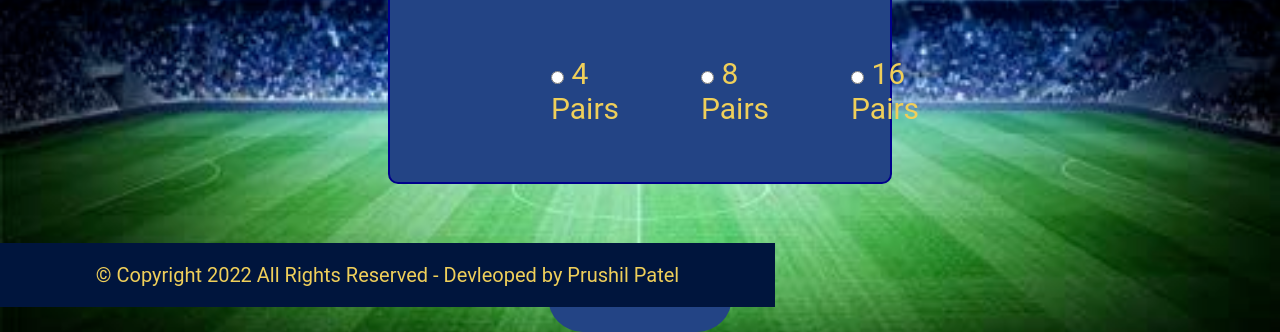
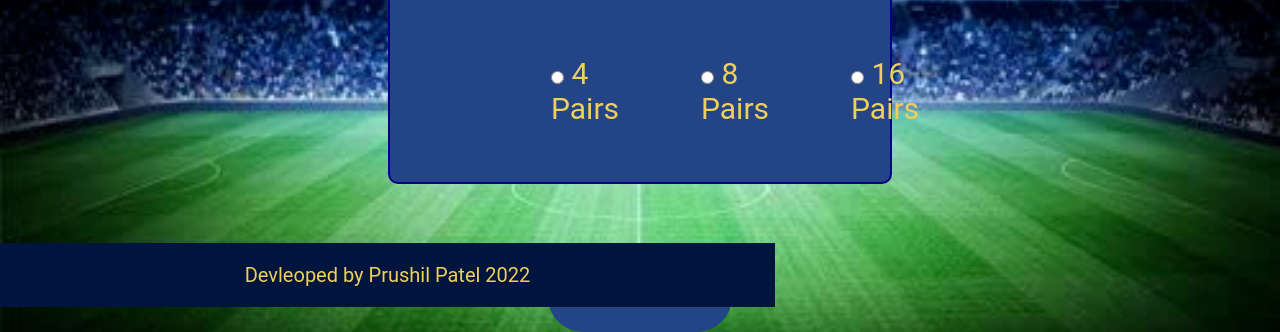
Before and after one commit to PrushilPatel/Memory-Game, a plain HTML site: page index.html in a window 1280 px wide. Shown: the part 493-825 px from the top of the page. Drawn offline with Linux system fonts and the light colour scheme.

Commit message:
updated footer text
minor change to the text displayed on the footer section.

```diff
--- a/index.html
+++ b/index.html
@@ -89,7 +89,7 @@
                 <!------------------------------ FOOTER  STARTS -------------------------------------------->
                 <footer>
                     <div class="copyright">
-                      <p>&copy; Copyright 2022 All Rights Reserved - Devleoped by Prushil Patel</p>
+                      <p>Devleoped by Prushil Patel 2022</p>
                       </p>
                     </div>
                   </footer>
```
